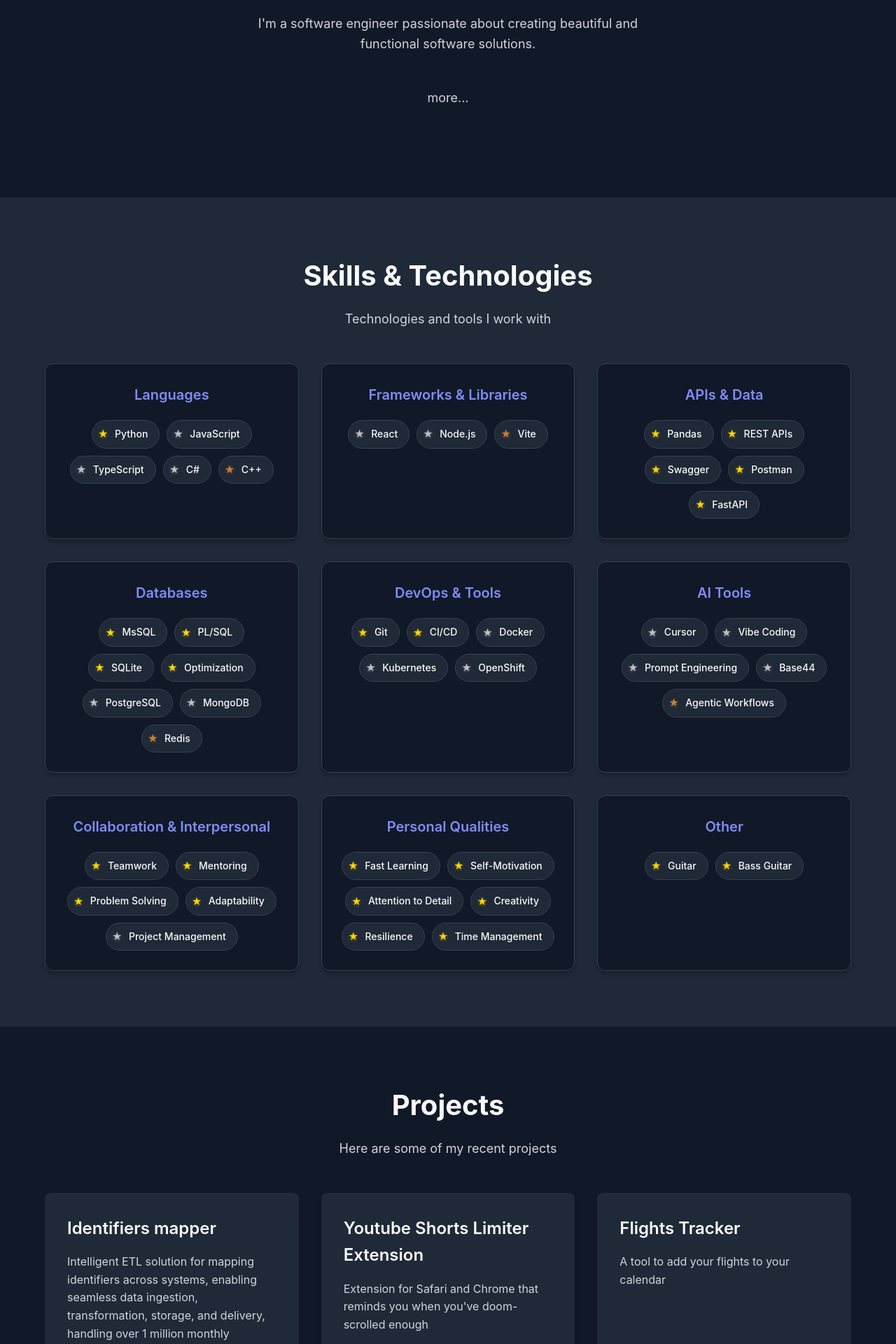
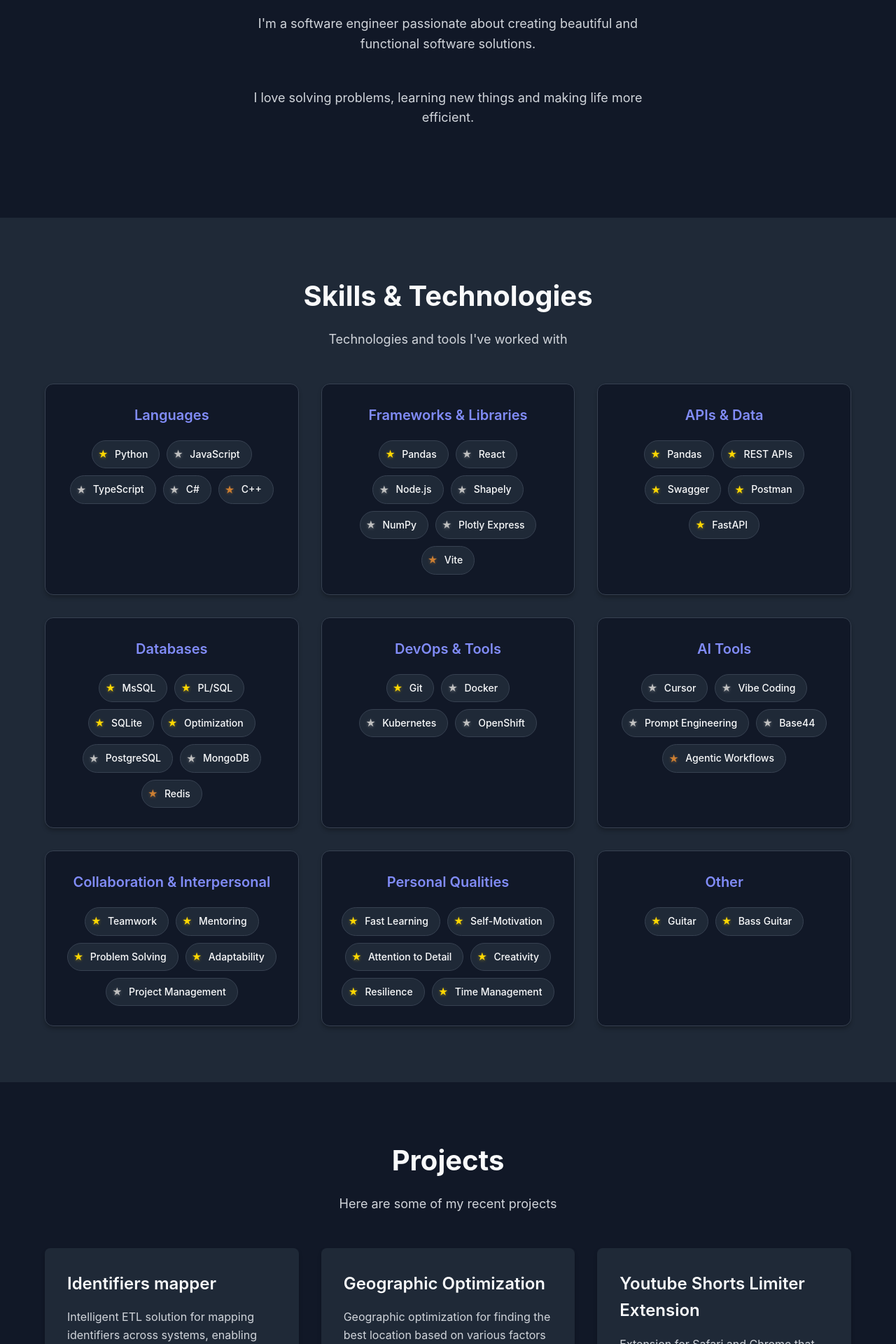
Before and after one commit to nimrod-levi/personal-website, a React (Vite) app: page / in a window 1280 px wide. Shown: the part 940-2860 px from the top of the page at 70% size. Built offline with nearby package versions, Linux system fonts and the light colour scheme.

Commit message:
more data

```diff
--- a/src/constants/projectsData.ts
+++ b/src/constants/projectsData.ts
@@ -5,6 +5,11 @@
     title: "Identifiers mapper",
     description: "Intelligent ETL solution for mapping identifiers across systems, enabling seamless data ingestion, transformation, storage, and delivery, handling over 1 million monthly requests",
     technologies: ["Python", "Pandas", "FastAPI", "MsSQL", "Docker", "Kubernetes", "Git", "GSLB", "ChronJobs"]
+  },
+  {
+    title: "Geographic Optimization",
+    description: "Geographic optimization for finding the best location based on various factors",
+    technologies: ["Python", "Pandas", "Shapely", "NumPy", "Plotly Express", "PL/SQL"]
   },
   {
     title: "Youtube Shorts Limiter Extension",
--- a/src/constants/siteData.ts
+++ b/src/constants/siteData.ts
@@ -17,19 +17,16 @@
 export const heroButtonText: string = "Get in Touch"
 
 export const aboutHeading: string = "About Me"
-export const aboutDescription: string = "more..."
+export const aboutDescription: string = "I love solving problems, learning new things and making life more efficient."
 
 export const skillsHeading: string = "Skills & Technologies"
-export const skillsDescription: string = "Technologies and tools I work with"
+export const skillsDescription: string = "Technologies and tools I've worked with"
 
 export const projectsHeading: string = "Projects"
 export const projectsDescription: string = "Here are some of my recent projects"
 
 export const contactHeading: string = "Get In Touch"
 export const contactDescription: string = "I'd love to hear from you. Feel free to reach out!"
-export const contactEmailLabel: string = "Email"
-export const contactGitHubLabel: string = "GitHub"
-export const contactLinkedinLabel: string = "LinkedIn"
 
 export const footerText: string = "© 2025 Nimrod Levi. All rights reserved."
 
--- a/src/constants/skillsData.ts
+++ b/src/constants/skillsData.ts
@@ -17,6 +17,10 @@
       { name: 'React', level: 'silver' },
       { name: 'Node.js', level: 'silver' },
       { name: 'Vite', level: 'bronze' },
+      { name: 'Pandas', level: 'gold' },
+      { name: 'Shapely', level: 'silver' },
+      { name: 'NumPy', level: 'silver' },
+      { name: 'Plotly Express', level: 'silver' },
     ],
   },
   {
@@ -48,7 +52,6 @@
       { name: 'Kubernetes', level: 'silver' },
       { name: 'OpenShift', level: 'silver' },
       { name: 'Git', level: 'gold' },
-      { name: 'CI/CD', level: 'gold' },
     ],
   },
   {
```
